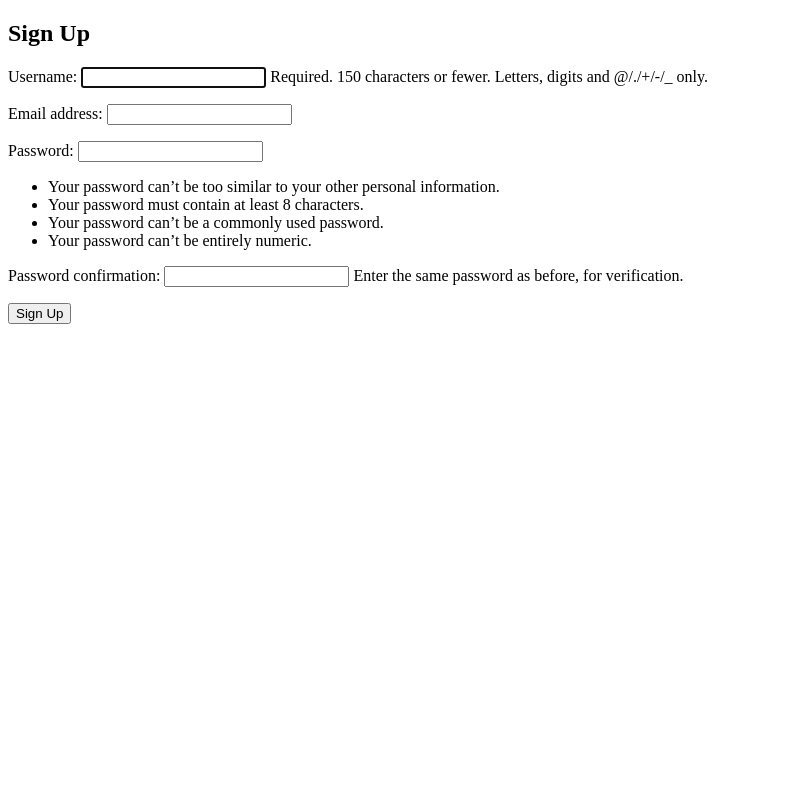
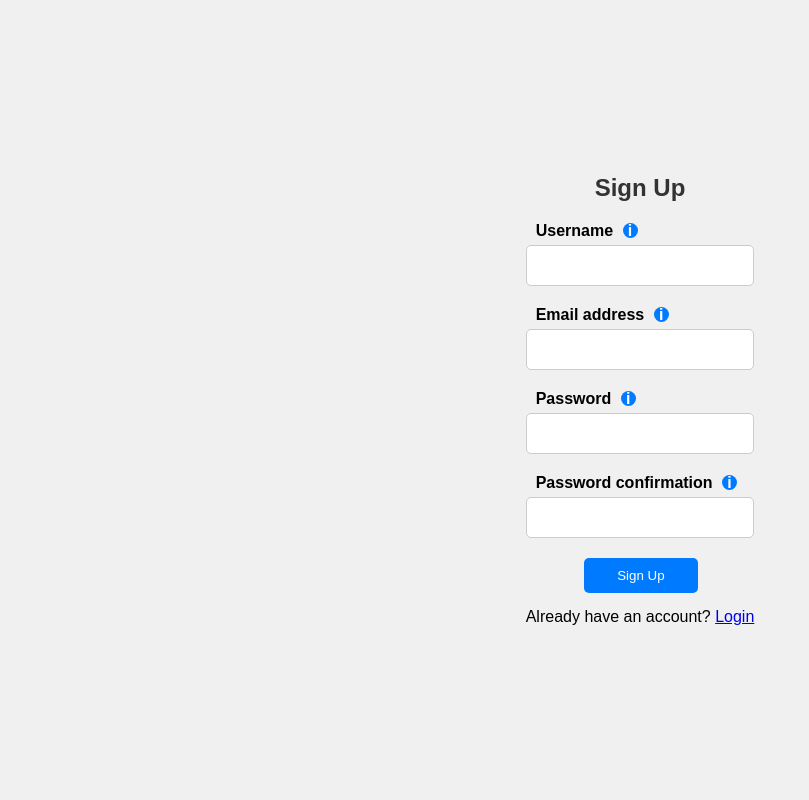
Before and after one commit to neeeksa/Tech-Site, a Django app: page /signup/ in a window 1280 px wide. Shown: the whole page, without its empty margins (0-809 px from the left). Run offline with Django 5.2, Linux system fonts and the light colour scheme.

Commit message:
login and signup css ready

```diff
--- /dev/null
+++ b/tech/main/static/main/css/signup.css
@@ -0,0 +1,88 @@
+* {
+    font-family: Arial, sans-serif;
+    margin: 0;
+    padding: 0;
+}
+
+body {
+    display: flex;
+    justify-content: center;
+    align-items: center; /* Центрируем контент по вертикали */
+    min-height: 100vh;
+    background-color: #f0f0f0;
+}
+
+.container {
+    width: 100%;
+    max-width: 400px;
+    padding: 20px;
+    background-color: #fff;
+    border-radius: 5px;
+    box-shadow: 0 0 10px rgba(0, 0, 0, 0.1);
+}
+
+h2 {
+    color: #333;
+    text-align: center;
+    margin-bottom: 20px; /* Добавляем немного отступа снизу для заголовка */
+}
+
+.form-group {
+    margin-bottom: 20px; /* Отступ снизу между элементами формы */
+}
+
+.form-group label {
+    display: block; /* Делаем метки блочными элементами для правильного отображения */
+    margin-bottom: 5px; /* Отступ снизу для меток */
+}
+
+button[type="submit"] {
+    width: 50%;
+    padding: 10px;
+    background-color: #007bff;
+    border: none;
+    color: #fff;
+    border-radius: 5px;
+    cursor: pointer;
+    margin-bottom: 15px;
+    margin-left: 58px;
+    display: block; /* Сделаем кнопку блочным элементом, чтобы установить ширину на 100% */
+}
+
+label {
+    display: block;
+    font-weight: bold;
+    margin-bottom: 5px;
+    margin: 10px;
+}
+
+input[type="text"],
+input[type="password"],
+input[type="email"] {
+    width: 100%;
+    padding: 12px;
+    border: 1px solid #ccc;
+    border-radius: 5px;
+    box-sizing: border-box;
+}
+
+
+button:hover {
+    background-color: #0056b3;
+    outline: none;
+}
+
+/* создание подсказки для создания аккаунта */
+.info-icon {
+    display: inline-block;
+    width: 15px;
+    height: 15px;
+    background-color: #007bff;
+    color: #fff;
+    border-radius: 50%;
+    text-align: center;
+    line-height: 15px;
+    font-weight: bold;
+    cursor: help;
+    margin-left: 5px;
+}
--- a/tech/main/templates/main/base.html
+++ b/tech/main/templates/main/base.html
@@ -1,4 +1,5 @@
 <!-- main/templates/main/base.html -->
+
 
 <!DOCTYPE html>
 <html lang="en">
@@ -6,6 +7,7 @@
     <meta charset="UTF-8">
     <meta name="viewport" content="width=device-width, initial-scale=1.0">
     <title>{% block title %}Tastech{% endblock %}</title>
+
 </head>
 <body>
     <header>
--- a/tech/main/templates/main/signup.html
+++ b/tech/main/templates/main/signup.html
@@ -1,12 +1,49 @@
+<!-- Для страницы Sign Up -->
 {% extends 'main/base.html' %}
+{% load static %}
 
 {% block title %}Sign Up | Tastetech{% endblock %}
 
 {% block content %}
+<head>
+    <link rel="stylesheet" href="{% static 'main/css/signup.css' %}"> <!-- Подключение login.css -->
+</head>
 <h2>Sign Up</h2>
 <form method="post" class="form">
     {% csrf_token %}
-    {{ form.as_p }}
-    <button type="submit">Sign Up</button>
+    <div class="form-group">
+        <label for="username">
+            Username
+            <span class="info-icon" title="Required. 150 characters or fewer. Letters, digits and @/./+/-/_ only.">i</span>
+        </label>
+        <input type="text" id="username" name="username">
+    </div>
+
+    <div class="form-group">
+        <label for="email">
+            Email address
+            <span class="info-icon" title="Enter your email address.">i</span>
+        </label>
+        <input type="email" id="email" name="email">
+    </div>
+
+    <div class="form-group">
+        <label for="password">
+            Password
+            <span class="info-icon" title="Your password must contain at least 8 characters and can't be too similar to your other personal information.">i</span>
+        </label>
+        <input type="password" id="password" name="password">
+    </div>
+
+    <div class="form-group">
+        <label for="confirm_password">
+            Password confirmation
+            <span class="info-icon" title="Enter the same password as before, for verification.">i</span>
+        </label>
+        <input type="password" id="confirm_password" name="confirm_password">
+    </div>
+
+    <button type="submit" class="signup-button">Sign Up</button> <!-- Добавляем класс signup-button -->
+    <p>Already have an account? <a href="{% url 'login' %}">Login</a></p>
 </form>
 {% endblock %}
--- a/tech/tech/settings.py
+++ b/tech/tech/settings.py
@@ -120,6 +120,10 @@ USE_TZ = True
 # https://docs.djangoproject.com/en/5.0/howto/static-files/
 
 STATIC_URL = 'static/'
+STATICFILES_DIRS = [
+    BASE_DIR / "main/static",
+]
+
 
 # Default primary key field type
 # https://docs.djangoproject.com/en/5.0/ref/settings/#default-auto-field
```
Also changed, not shown: tech/main/static/main/css/login.css (added, +72 -0 lines), tech/main/templates/registration/login.html (+17 -4 lines), tech/db.sqlite3, tech/main/static/main/css/profile.css (added).
